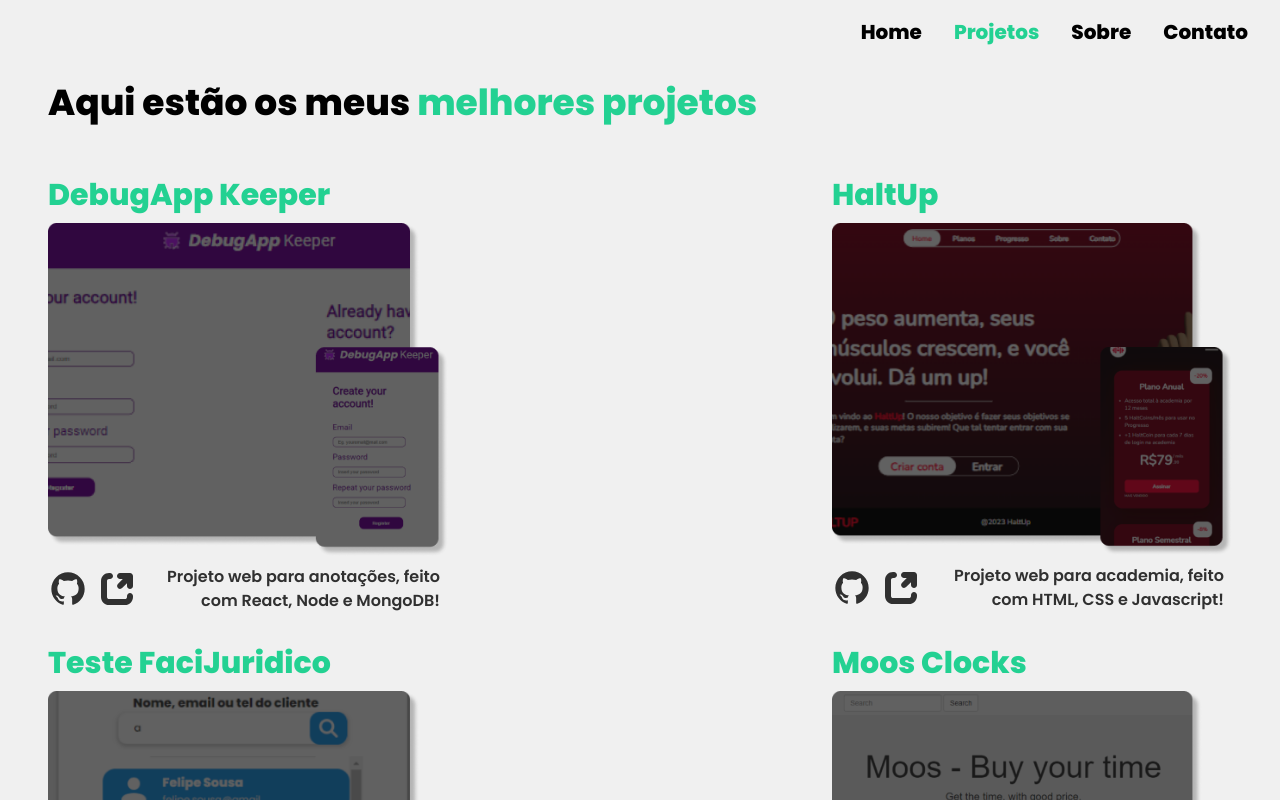
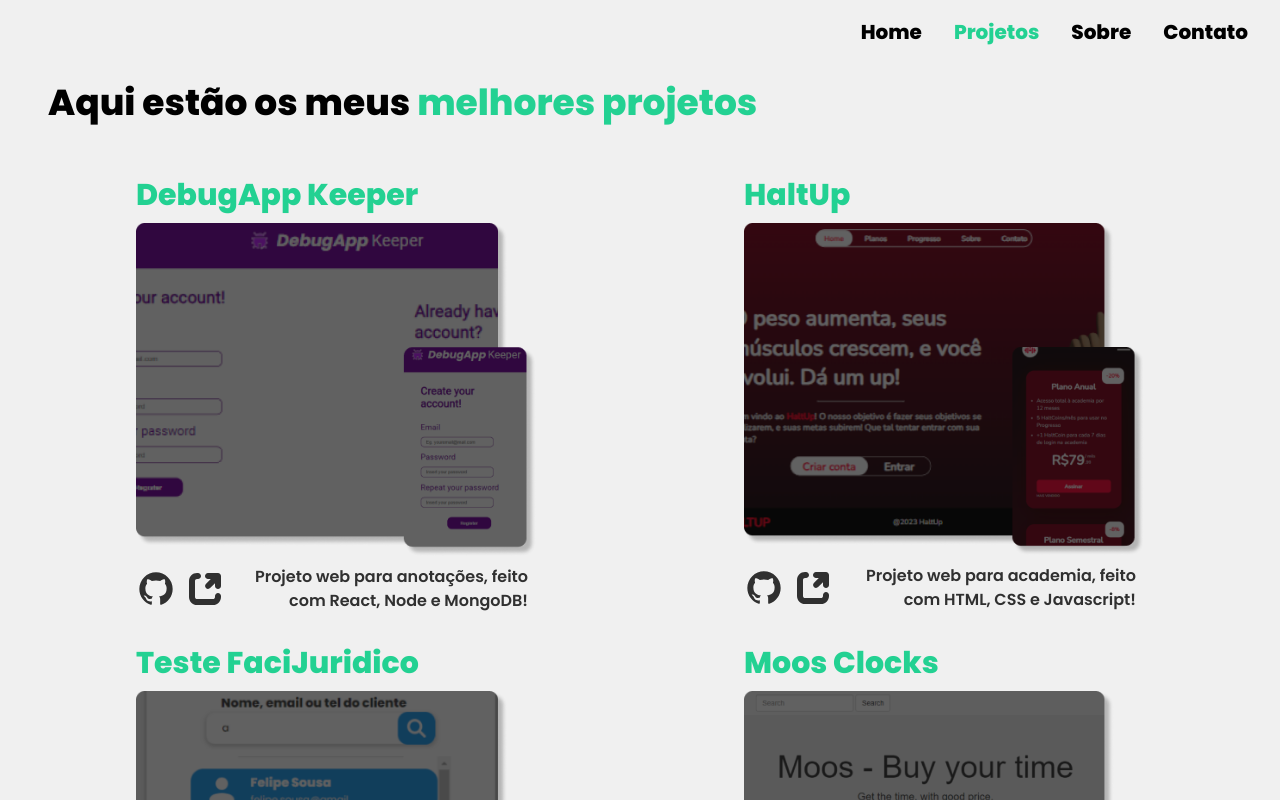
Before and after one commit to ulipese/portfolio, a React (Create React App) app: page /projects in a window 1280 px wide. Shown: the top 800 px of the page. Built offline with nearby package versions, Linux system fonts and the light colour scheme; the HTML template or start-up script is replaced by a standard one.

Commit message:
fix(projects): changes spacement between the projects

```diff
--- a/src/pages/Projects/index.jsx
+++ b/src/pages/Projects/index.jsx
@@ -8,7 +8,7 @@ export const Projects = () => {
           Aqui estão os meus
           <span className="text-primGreen"> melhores projetos</span>
         </h1>
-        <section className="flex flex-row flex-wrap w-full h-full gap-[2em] justify-between py-[1em]">
+        <section className="flex flex-row flex-wrap w-full h-full gap-[2em] justify-around py-[1em]">
           <Project
             title="DebugApp Keeper"
             src="debugapp-keeper.png"
```
